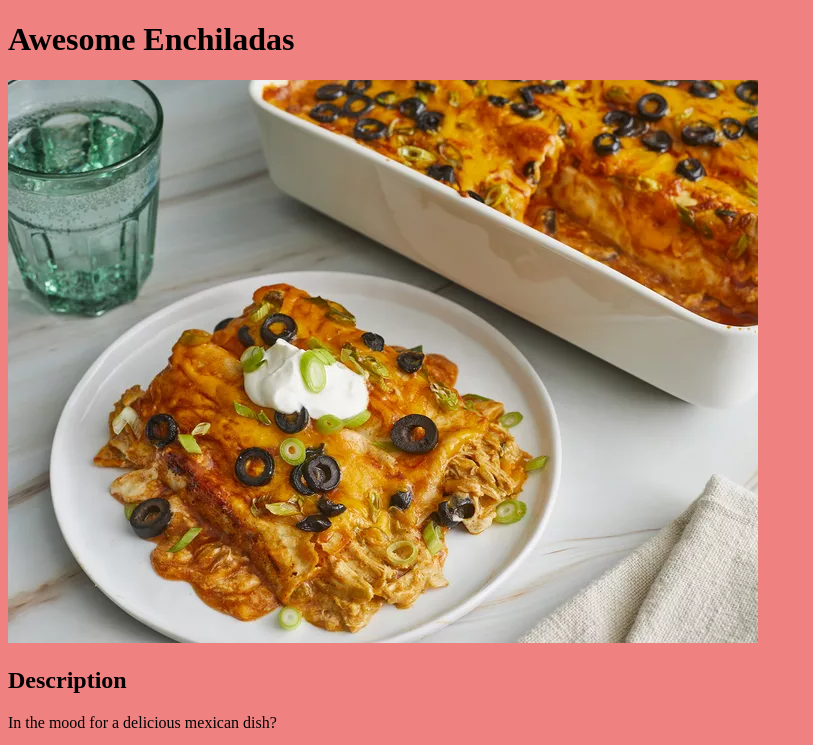
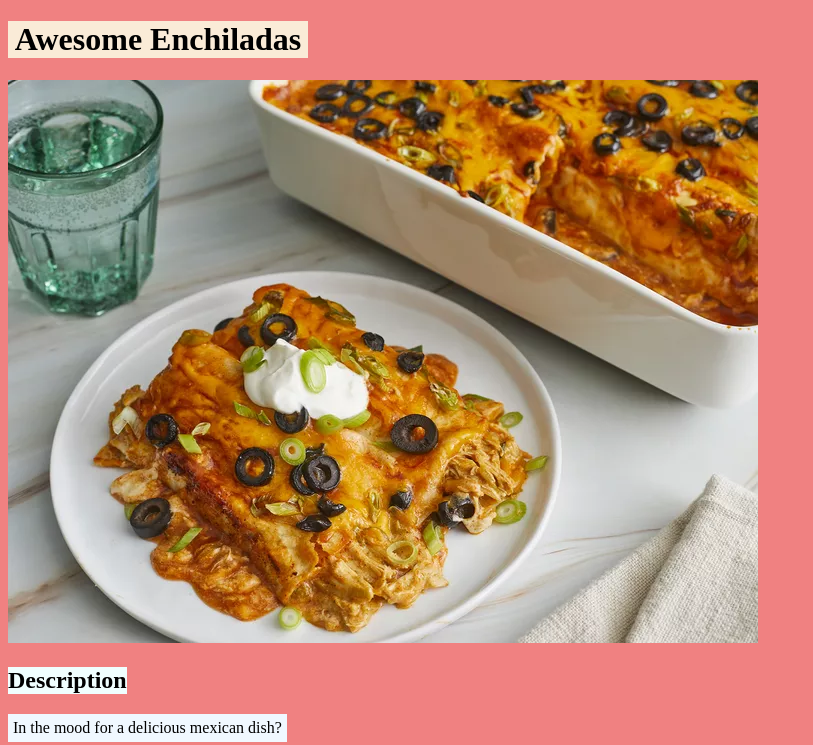
Before and after one commit to dpichar3210/odin-recipes, a plain HTML site: page recipes/awesome-enchiladas.html in a window 1280 px wide. Shown: the top 745 px of the page, without its empty margins (0-813 px from the left). Drawn offline with Linux system fonts and the light colour scheme.

Commit message:
Styling for awesome html page
Add styling elements for html page, first wave

```diff
--- a/recipes/css-sheets/awesome.css
+++ b/recipes/css-sheets/awesome.css
@@ -5,3 +5,21 @@ body {
 li {
     font-family: Arial, Helvetica, sans-serif;
 }
+
+div {
+    background-color: antiquewhite;
+    width: 300px;
+    text-align: center;
+}
+
+h2, h3 {
+    background-color: azure;
+    width: fit-content;
+    text-align: center;
+}
+
+p {
+    background-color: aliceblue;
+    width: fit-content;
+    padding: 5px;
+}
```
